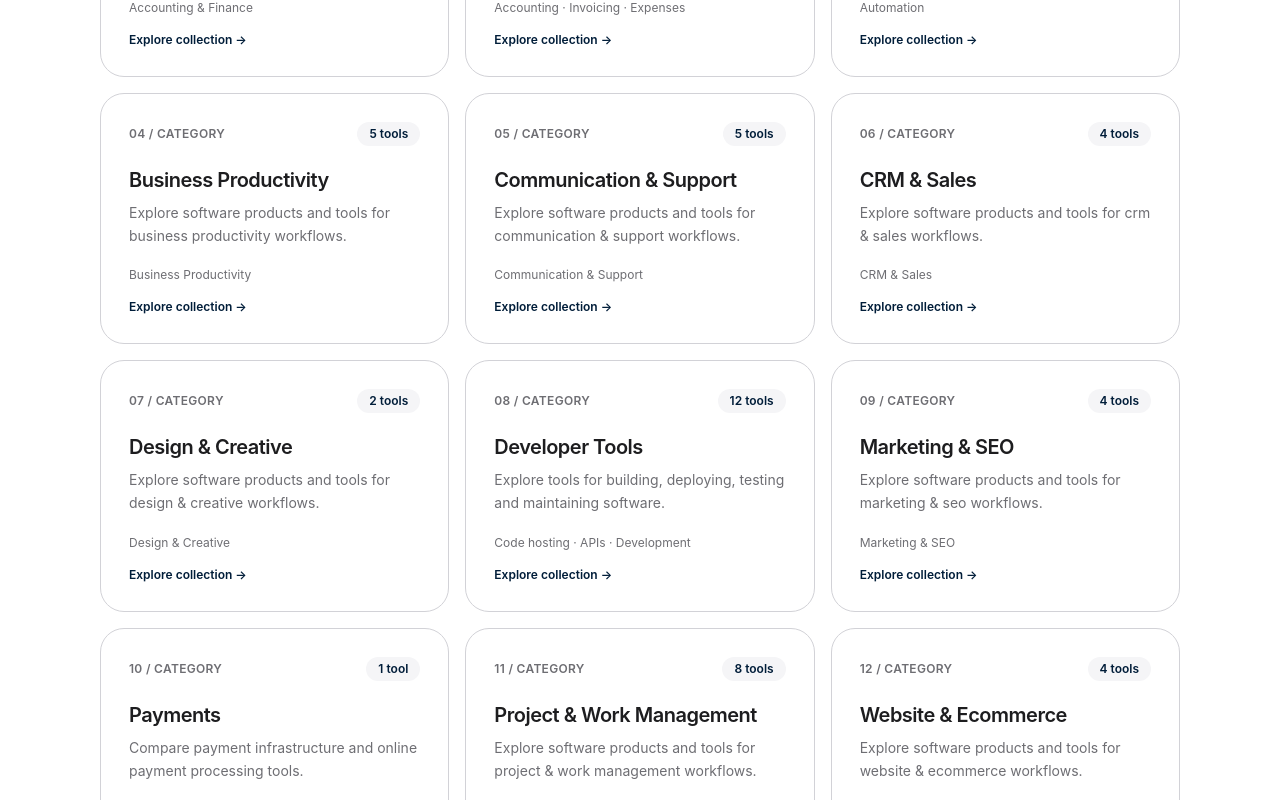
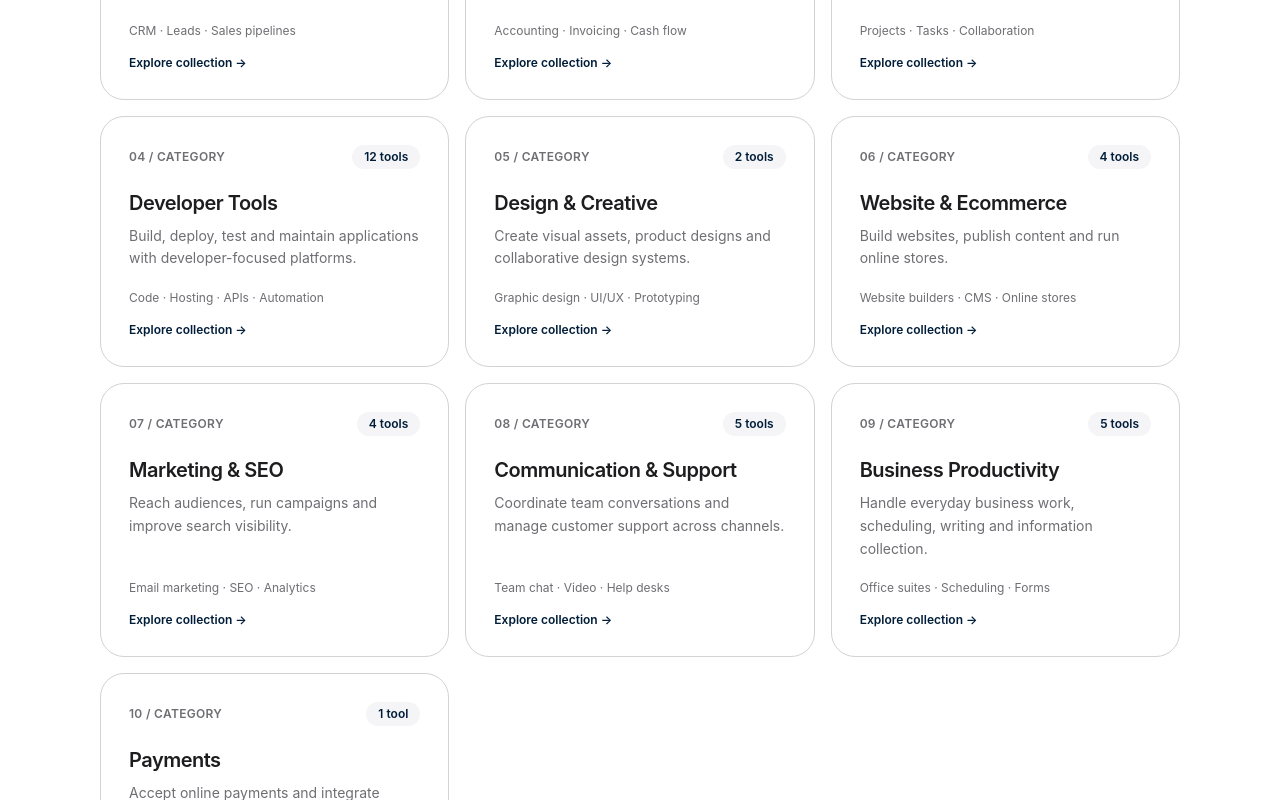
Before and after one commit to LinukaBandara/StackPick, a Next.js app: page /categories in a window 1280 px wide. Shown: the part 880-1680 px from the top of the page. Built offline with nearby package versions, Linux system fonts and the light colour scheme; no server answers.

Commit message:
Improve catalogue taxonomy and category discovery

```diff
--- a/app/categories/page.tsx
+++ b/app/categories/page.tsx
@@ -4,35 +4,30 @@ import { SOFTWARE_PROFILES } from "@/lib/software";
 
 export const metadata: Metadata = {
   title: "Software Categories",
-  description: "Explore software by business function. Browse verified product profiles, pricing details and practical comparisons.",
+  description: "Explore software by business function, with independent product profiles, official pricing links and practical comparisons.",
   alternates: { canonical: "/categories" },
 };
 
 const CATEGORY_DETAILS: Record<string, { description: string; examples: string }> = {
-  "Accounting & Invoicing": { description: "Compare tools for bookkeeping, invoicing, expenses and financial workflows.", examples: "Accounting · Invoicing · Expenses" },
-  "Sales": { description: "Explore CRMs and tools for managing leads, customer relationships and sales pipelines.", examples: "CRM · Lead management · Sales pipelines" },
-  "Project Management": { description: "Find tools for planning projects, assigning work and tracking team progress.", examples: "Tasks · Kanban · Project planning" },
-  "Productivity & Collaboration": { description: "Organise documents, knowledge, communication and everyday team work.", examples: "Docs · Knowledge bases · Team collaboration" },
-  "Developer Tools": { description: "Explore tools for building, deploying, testing and maintaining software.", examples: "Code hosting · APIs · Development" },
-  "Developer Tools & Hosting": { description: "Compare hosting and deployment platforms for modern web applications.", examples: "Hosting · Deployment · Infrastructure" },
-  "Developer Tools & Databases": { description: "Find managed databases and backend services for application development.", examples: "Postgres · Backend · Database" },
-  "Communication": { description: "Discover team messaging and communication platforms.", examples: "Messaging · Channels · Team chat" },
-  "Design & Content": { description: "Explore tools for creating graphics, presentations and marketing content.", examples: "Design · Templates · Content" },
-  "Payments": { description: "Compare payment infrastructure and online payment processing tools.", examples: "Payments · Checkout · Billing" },
+  "CRM & Sales": { description: "Organise leads, customer relationships, sales pipelines and marketing-led customer journeys.", examples: "CRM · Leads · Sales pipelines" },
+  "Accounting & Finance": { description: "Compare tools for bookkeeping, invoicing, cash flow and day-to-day business finances.", examples: "Accounting · Invoicing · Cash flow" },
+  "Project & Work Management": { description: "Plan projects, coordinate teams, organise knowledge and track work from one workspace.", examples: "Projects · Tasks · Collaboration" },
+  "Developer Tools": { description: "Build, deploy, test and maintain applications with developer-focused platforms.", examples: "Code · Hosting · APIs · Automation" },
+  "Design & Creative": { description: "Create visual assets, product designs and collaborative design systems.", examples: "Graphic design · UI/UX · Prototyping" },
+  "Website & Ecommerce": { description: "Build websites, publish content and run online stores.", examples: "Website builders · CMS · Online stores" },
+  "Marketing & SEO": { description: "Reach audiences, run campaigns and improve search visibility.", examples: "Email marketing · SEO · Analytics" },
+  "Communication & Support": { description: "Coordinate team conversations and manage customer support across channels.", examples: "Team chat · Video · Help desks" },
+  "Business Productivity": { description: "Handle everyday business work, scheduling, writing and information collection.", examples: "Office suites · Scheduling · Forms" },
+  "Payments": { description: "Accept online payments and integrate payment processing into products and services.", examples: "Checkout · Payment APIs · Billing" },
 };
 
-const categories = Array.from(new Set(SOFTWARE_PROFILES.map((item) => item.category)))
-  .sort((a, b) => a.localeCompare(b))
+const categories = Object.keys(CATEGORY_DETAILS)
   .map((name) => ({
     name,
     count: SOFTWARE_PROFILES.filter((item) => item.category === name).length,
-    ...(
-      CATEGORY_DETAILS[name] ?? {
-        description: `Explore software products and tools for ${name.toLowerCase()} workflows.`,
-        examples: name,
-      }
-    ),
-  }));
+    ...CATEGORY_DETAILS[name],
+  }))
+  .filter((category) => category.count > 0);
 
 export default function CategoriesPage() {
   return (
```
